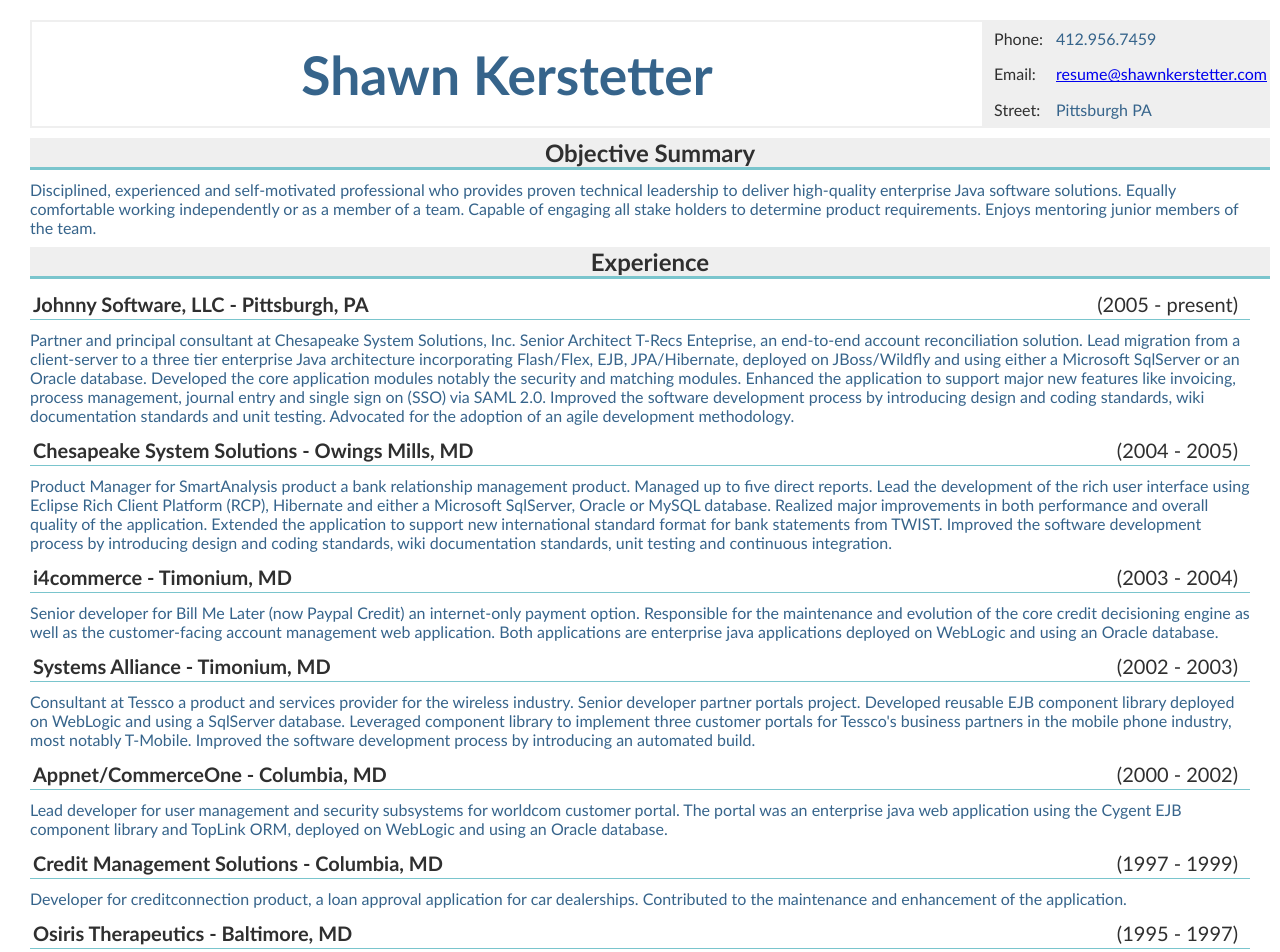
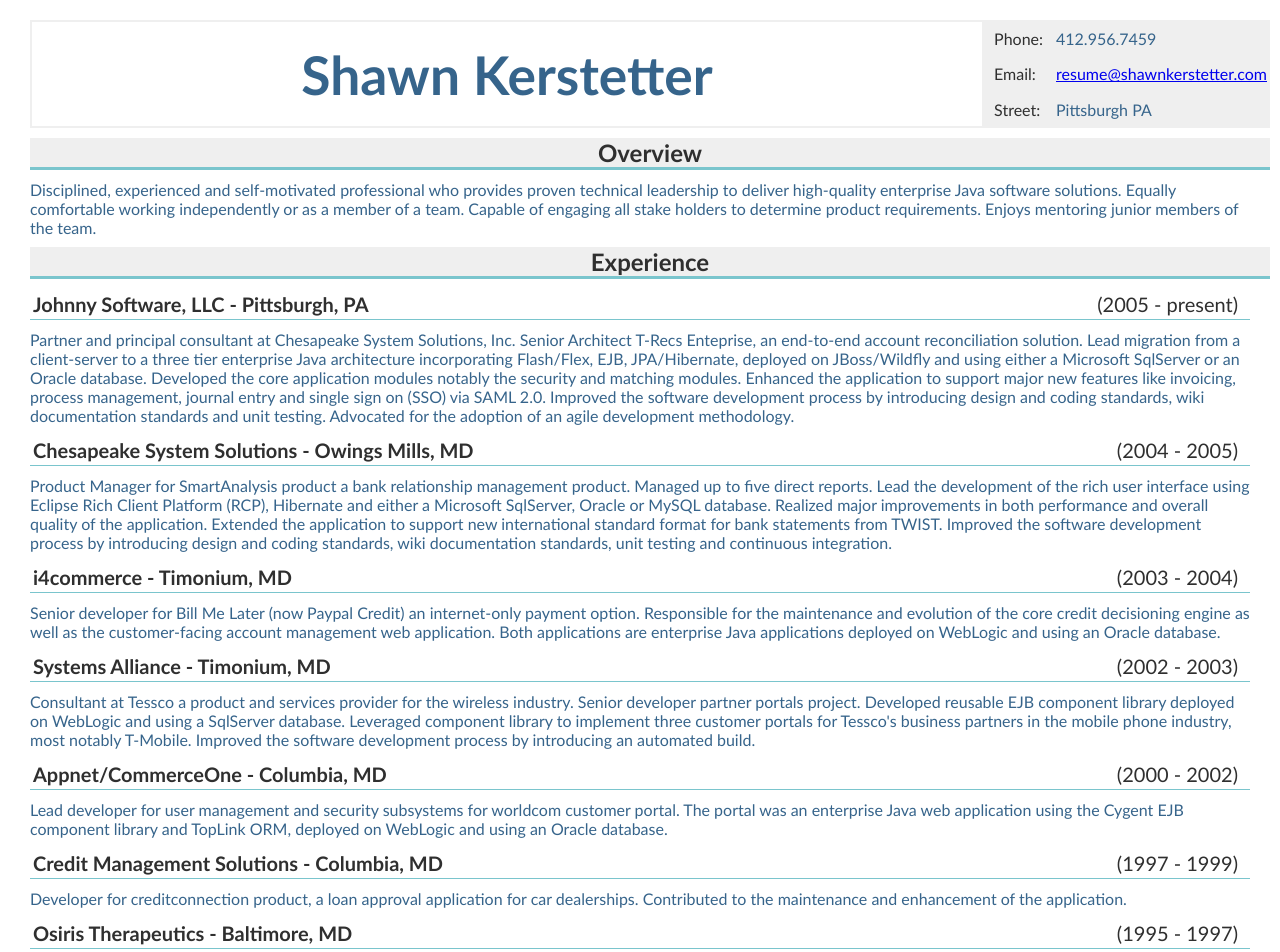
Before and after one commit to skerstetter/skerstetter.github.io, a plain HTML site: page shawn-kerstetter-resume.html in a window 1280 px wide. Shown: the top 952 px of the page. Drawn offline with Linux system fonts and the light colour scheme.

Commit message:
Updates from JGB review

```diff
--- a/css/resume.css
+++ b/css/resume.css
@@ -1,4 +1,3 @@
-
 html, body, div {
   font-family : calibri;
   font-size : 12pt;
@@ -16,10 +15,10 @@
 }
 
 .contact-name {
+  background : #FFFFFF;
   font-size : 40pt;
   font-weight : bold;
   padding : 20px;
-  background : #FFFFFF;
   text-align : center;
 }
 
--- a/shawn-kerstetter-resume.html
+++ b/shawn-kerstetter-resume.html
@@ -17,7 +17,7 @@
 <body>
 
 <div class="contact-table">
-    <table >
+    <table>
       <tr>
         <td width="80%" colspan="2" rowspan="3" class="contact-name">Shawn Kerstetter</td><td class="contact-label">Phone:</td><td>412.956.7459</td>
       </tr>
@@ -31,7 +31,7 @@
 </div>
 
 <!-- Objective -->
-<div class="section-header">Objective Summary</div>
+<div class="section-header">Overview</div>
 <div class="job-detail">
   Disciplined, experienced and self-motivated professional who provides proven technical leadership to deliver high-quality enterprise Java software solutions.
   Equally comfortable working independently or as a member of a team.
@@ -66,7 +66,7 @@
 <div class="job-detail">
   Senior developer for Bill Me Later (now Paypal Credit) an internet-only payment option.
   Responsible for the maintenance and evolution of the core credit decisioning engine as well as the customer-facing account management web application.
-  Both applications are enterprise java applications deployed on WebLogic and using an Oracle database.
+  Both applications are enterprise Java applications deployed on WebLogic and using an Oracle database.
 </div>
 
 <div><table class="job-header"><tr><td><a href="http://www.systemsalliance.com/" target="_blank">Systems Alliance</a>&nbsp;&dash;&nbsp;Timonium, MD</td><td class="job-tenure">(2002 - 2003)</td></tr></table></div>
@@ -81,7 +81,7 @@
 <div><table class="job-header"><tr><td><a href="https://en.wikipedia.org/wiki/Commerce_One" target="_blank">Appnet/CommerceOne</a>&nbsp;&dash;&nbsp;Columbia, MD</td><td class="job-tenure">(2000 - 2002)</td></tr></table></div>
 <div class="job-detail">
   Lead developer for user management and security subsystems for worldcom customer portal.
-  The portal was an enterprise java web application using the Cygent EJB component library and TopLink ORM, deployed on WebLogic and using an Oracle database.
+  The portal was an enterprise Java web application using the Cygent EJB component library and TopLink ORM, deployed on WebLogic and using an Oracle database.
 </div>
 
 <div><table class="job-header"><tr><td><a href="https://www.linkedin.com/company/cmsi" target="_blank">Credit Management Solutions</a>&nbsp;&dash;&nbsp;Columbia, MD</td><td class="job-tenure">(1997 - 1999)</td></tr></table></div>
```
